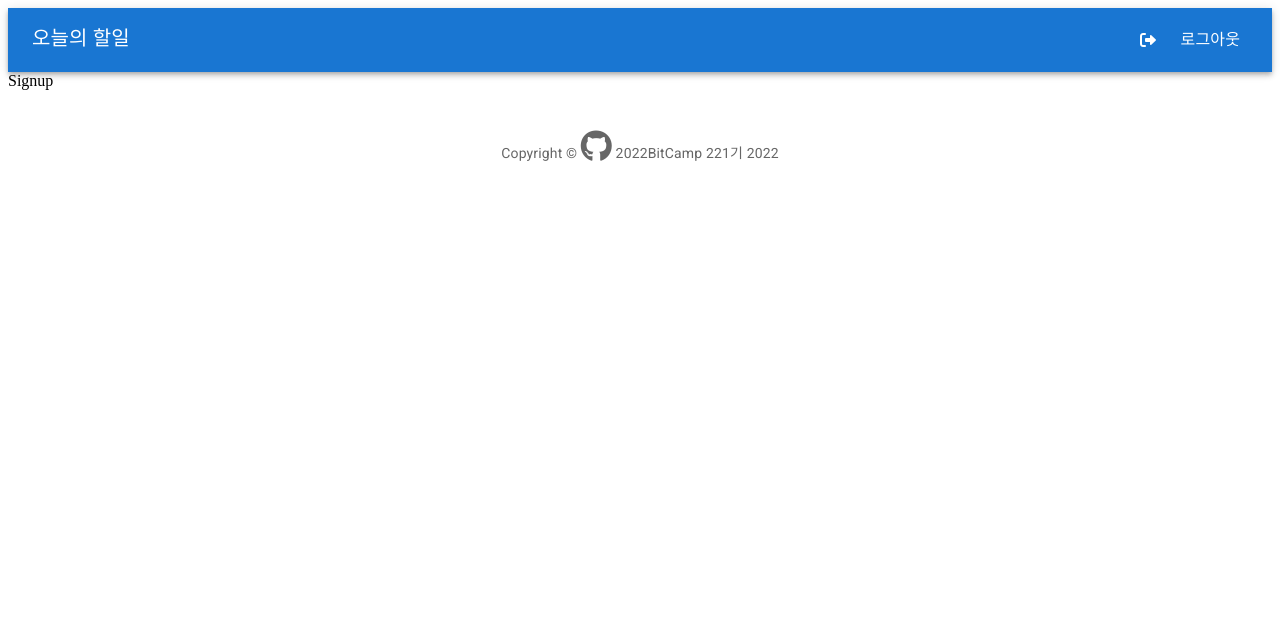
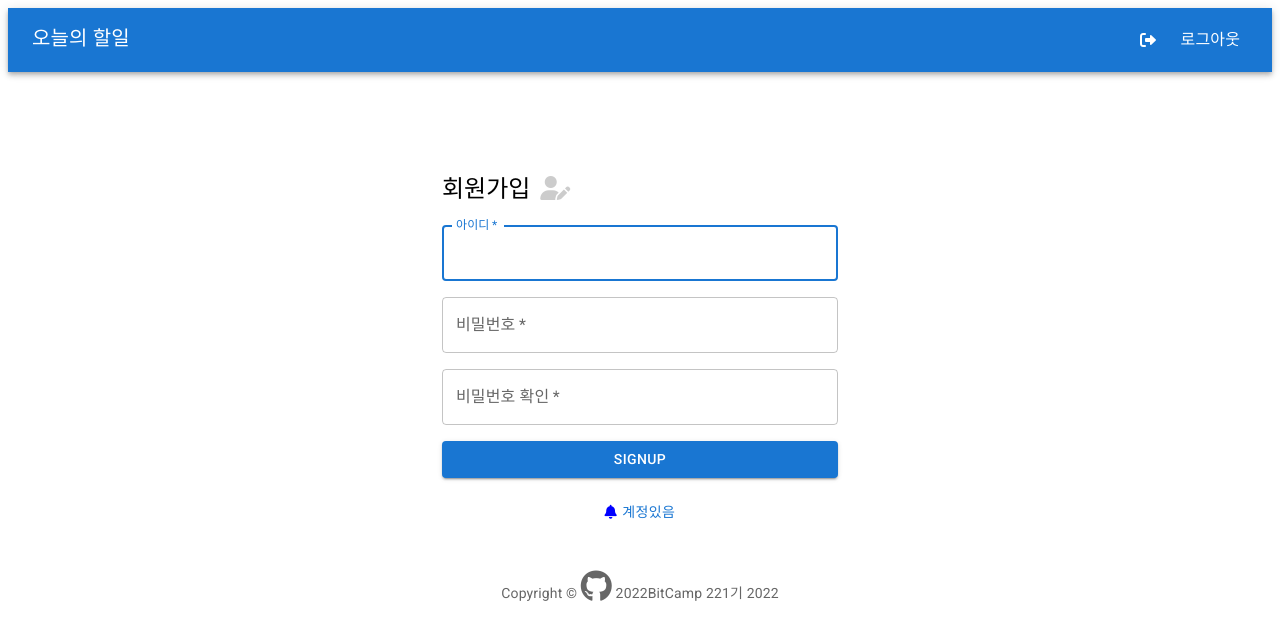
Before and after one commit to powercording/learning, a React (Create React App) app: page /signup in a window 1280 px wide. Shown: the top 640 px of the page. Built offline with nearby package versions, Linux system fonts and the light colour scheme.

Commit message:
ToDo Done...maybe

```diff
--- a/src/integrated_auth/App.jsx
+++ b/src/integrated_auth/App.jsx
@@ -5,6 +5,8 @@ import { useEffect, useState } from "react";
 import AddToDo from "./AddToDo";
 import ToDo from "./ToDo";
 import { api_base_url } from "./api-config";
+import { RequestToken } from "./api-config";
+import { useNavigate } from "react-router-dom";
 
 function App() {
   const [items, setItems] = useState([]);
@@ -12,7 +14,11 @@ function App() {
   //DB에서 TODO 목록 가져오기 (GET 요청)
   useEffect(() => {
     axios
-      .get(`${api_base_url}/todo`)
+      .get(`${api_base_url}/todo`, {
+        headers: {
+          Authorization: RequestToken(),
+        },
+      })
       .then((res) => setItems(res.data.responseList))
       .catch((err) => console.log(err));
   }, []);
@@ -20,20 +26,31 @@ function App() {
   //생성
   const addItem = (item) => {
     axios
-      .post(`${api_base_url}/todo`, item)
+      .post(`${api_base_url}/todo`, item, {
+        headers: {
+          Authorization: RequestToken(),
+        },
+      })
       .then((res) => setItems(res.data.responseList));
   };
   //수정
   const editItem = (item) => {
     axios
-      .put(`${api_base_url}/todo`, item)
+      .put(`${api_base_url}/todo`, item, {
+        headers: {
+          Authorization: RequestToken(),
+        },
+      })
       .then((res) => setItems(res.data.responseList));
   };
   //삭제
   const deleteItem = (item) => {
     axios
-      .delete(`${api_base_url}/todo`, { data: item })
+      .delete(`${api_base_url}/todo`, {data:item, headers: {
+        Authorization: RequestToken(),
+      }})
       .then((res) => setItems(res.data.responseList));
+    // .catch((err) => console.log(err));
   };
 
   return (
--- a/src/integrated_auth/AppRouter.jsx
+++ b/src/integrated_auth/AppRouter.jsx
@@ -10,8 +10,8 @@ import Signup from "./Signup";
 function AppRouter() {
   return (
     <>
-      <Navbar />
       <BrowserRouter>
+        <Navbar />
         <Routes>
           <Route path="/" element={<App />} />
           <Route path="/signin" element={<Signin />} />
--- a/src/integrated_auth/Navbar.jsx
+++ b/src/integrated_auth/Navbar.jsx
@@ -1,7 +1,13 @@
 import { AppBar, Button, Grid, Toolbar, Typography } from "@mui/material";
+import { useNavigate } from "react-router-dom";
 import React from "react";
 
 function Navbar() {
+  const navi = useNavigate();
+  const onClick = () => {
+    localStorage.setItem("ACCESS_TOKEN", null);
+    navi("/signin");
+  };
   return (
     <AppBar position="static">
       <Toolbar>
@@ -9,7 +15,7 @@ function Navbar() {
           <Grid item>
             <Typography variant="h6">오늘의 할일</Typography>
           </Grid>
-          <Grid item>
+          <Grid item onClick={onClick}>
             <Button color="inherit" raised="true">
               <i
                 className="fa-solid fa-right-from-bracket"
--- a/src/integrated_auth/Signin.jsx
+++ b/src/integrated_auth/Signin.jsx
@@ -1,13 +1,21 @@
 import { Button, Grid, TextField, Typography } from "@mui/material";
 import { Container } from "@mui/system";
+import { Link, Navigate, useNavigate } from "react-router-dom";
 import axios from "axios";
 import React from "react";
 
 function Signin() {
+  const navi = useNavigate();
+
   function signin(userDTO) {
     axios
       .post("http://localhost:8080/auth/signin", userDTO)
-      .then((response) => console.log(response.data.token));
+      .then((response) => {
+        if (response.data.token) {
+          localStorage.setItem("ACCESS_TOKEN", response.data.token);
+          navi("/");
+        }
+      });
   }
 
   const onSubmit = (e) => {
@@ -48,6 +56,7 @@ function Signin() {
               name="username"
               label="아이디"
               autoComplete="username"
+              autoFocus
             />
           </Grid>
           <Grid item xs={12}>
@@ -67,6 +76,18 @@ function Signin() {
               Signin
             </Button>
           </Grid>
+          <Grid item xs={12}>
+            <Link to="/signup">
+              <Button fullWidth onClikc={() => {}}>
+                <i
+                  className="fa-solid fa-bell"
+                  style={{ color: "blue", marginRight: "5px" }}
+                  mr={3}
+                ></i>
+                계정만들기
+              </Button>
+            </Link>
+          </Grid>
         </Grid>
       </form>
     </Container>
--- a/src/integrated_auth/Signup.jsx
+++ b/src/integrated_auth/Signup.jsx
@@ -1,9 +1,110 @@
-import React from 'react'
+import { Button, Container, Grid, TextField, Typography } from "@mui/material";
+import { api_base_url } from "./api-config";
+import { Link, useNavigate } from "react-router-dom";
+import axios from "axios";
+import React from "react";
 
 function Signup() {
+  const navi = useNavigate();
+
+  const onSubmit = (e) => {
+    e.preventDefault();
+    const data = new FormData(e.target);
+    const username = data.get("username");
+    const password = data.get("password");
+    const password2 = data.get("password2");
+
+    if (password === password2) {
+      signup({ username, password });
+    } else {
+      alert("비밀번호가 다릅니다.");
+    }
+  };
+  const signup = (userDTO) => {
+    axios
+      .post(`${api_base_url}/auth/signup`, userDTO)
+      .then((response) => {
+        console.log(response);
+        navi("/signin");
+      })
+      .catch((err) => {
+        console.log(err);
+      });
+  };
+
   return (
-    <div>Signup</div>
-  )
+    <Container component="main" maxWidth="xs" style={{ marginTop: "8%" }}>
+      <Grid container spacing={2} style={{ marginBottom: "20px" }}>
+        <Grid item xs={12}>
+          <Typography component="h1" variant="h5">
+            <span>회원가입</span>
+            <i
+              className="fa-solid fa-user-pen"
+              style={{ marginLeft: "10px", color: "#ccc" }}
+            ></i>
+          </Typography>
+        </Grid>
+      </Grid>
+
+      <form onSubmit={onSubmit}>
+        <Grid container spacing={2}>
+          <Grid item xs={12}>
+            <TextField
+              variant="outlined"
+              required
+              fullWidth
+              id="username"
+              name="username"
+              label="아이디"
+              autoComplete="username"
+              autoFocus
+            />
+          </Grid>
+          <Grid item xs={12}>
+            <TextField
+              type="password"
+              variant="outlined"
+              required
+              fullWidth
+              id="password"
+              name="password"
+              label="비밀번호"
+              autoComplete="password"
+            />
+          </Grid>
+          <Grid item xs={12}>
+            <TextField
+              type="password"
+              variant="outlined"
+              required
+              fullWidth
+              id="password2"
+              name="password2"
+              label="비밀번호 확인"
+              autoComplete="password"
+            />
+          </Grid>
+          <Grid item xs={12}>
+            <Button type="submit" fullWidth variant="contained">
+              Signup
+            </Button>
+          </Grid>
+          <Grid item xs={12}>
+            <Link to="/signin">
+              <Button fullWidth onClikc={() => {}}>
+                <i
+                  className="fa-solid fa-bell"
+                  style={{ color: "blue", marginRight: "5px" }}
+                  mr={3}
+                ></i>
+                계정있음
+              </Button>
+            </Link>
+          </Grid>
+        </Grid>
+      </form>
+    </Container>
+  );
 }
 
-export default Signup
+export default Signup;
--- a/src/integrated_auth/api-config.js
+++ b/src/integrated_auth/api-config.js
@@ -10,5 +10,9 @@ if (hostname === "localhost") {
 
 url2 = "http://192.168.0.4:8080";
 
-host = url2;
+host = url1;
 export const api_base_url = `${host}`;
+
+export const RequestToken = () => {
+  return "Bearer " + localStorage.getItem("ACCESS_TOKEN");
+};
```
